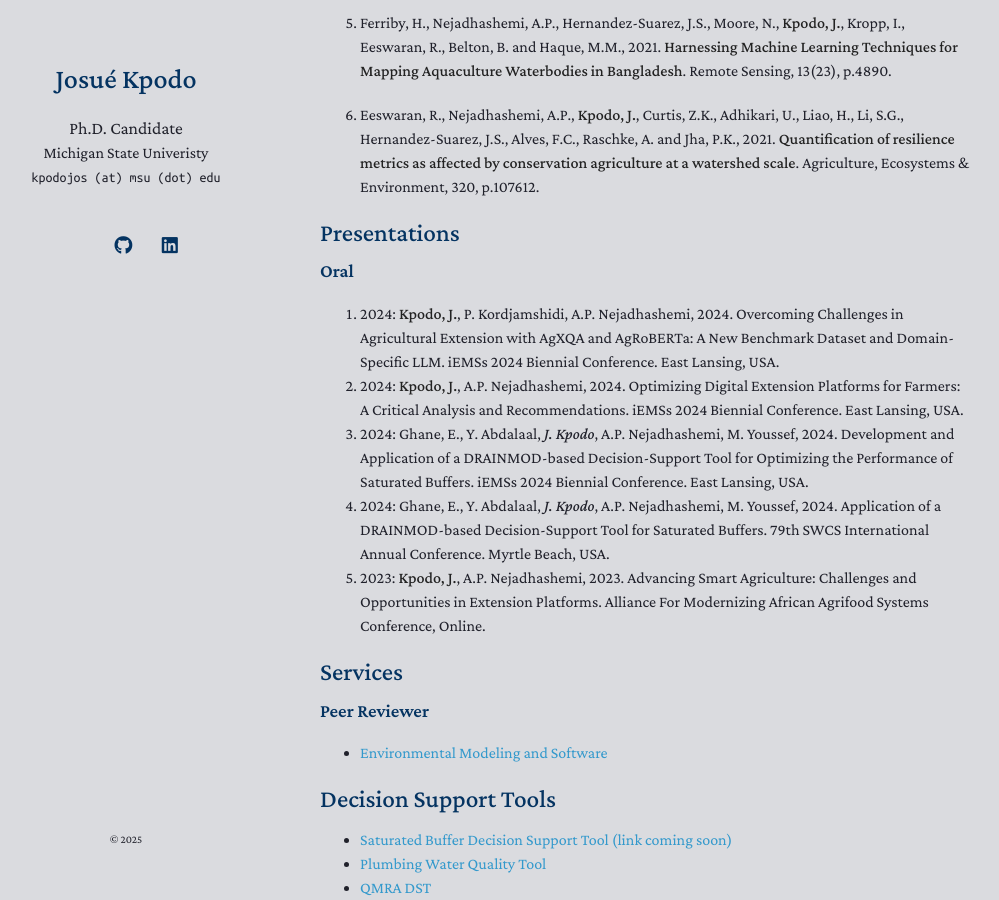
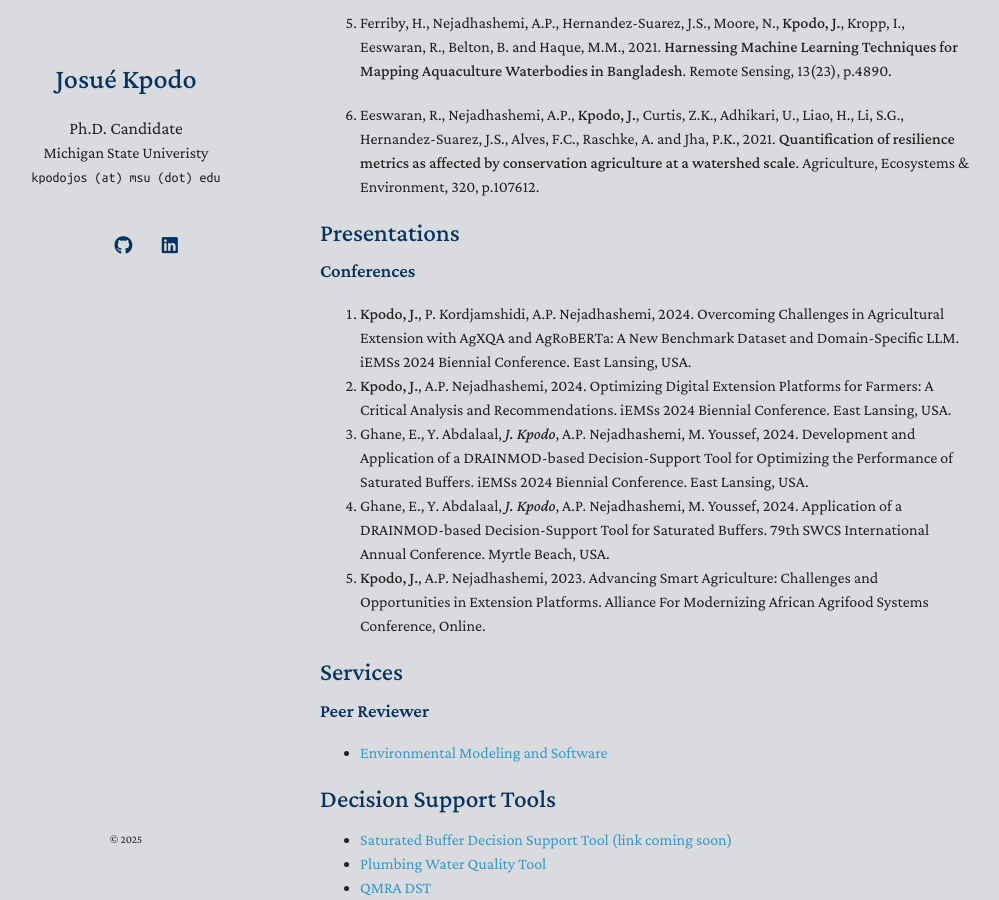
Before and after one commit to eusojk/eusojk.github.io, a Jekyll site: the page built from index.md, in a window 1280 px wide and 900 px high, scrolled down 864 px. Shown: the whole window, without its empty margins (150-1149 px from the left). Built offline with Jekyll 4.4.1, drawn with Linux system fonts in a browser that asks for light colours; nearby versions of some CDN libraries; a style sheet for code colours, icons or effects is not loaded; our own code applies the rules of GitHub Pages for plain Markdown files.

Commit message:
refactor: update section title and format conference presentations

```diff
--- a/index.md
+++ b/index.md
@@ -30,13 +30,13 @@ My primary research is multidisciplinary and lies at the intersection of Natural
 
 ## Presentations
 
-### Oral
+### Conferences
 
-1. 2024: **Kpodo, J.**, P. Kordjamshidi, A.P. Nejadhashemi, 2024. Overcoming Challenges in Agricultural Extension with AgXQA and AgRoBERTa: A New Benchmark Dataset and Domain-Specific LLM. iEMSs 2024 Biennial Conference. East Lansing, USA.
-2. 2024: **Kpodo, J.**, A.P. Nejadhashemi, 2024. Optimizing Digital Extension Platforms for Farmers: A Critical Analysis and Recommendations. iEMSs 2024 Biennial Conference. East Lansing, USA.
-3. 2024: Ghane, E., Y. Abdalaal, *J. Kpodo*, A.P. Nejadhashemi, M. Youssef, 2024. Development and Application of a DRAINMOD-based Decision-Support Tool for Optimizing the Performance of Saturated Buffers. iEMSs 2024 Biennial Conference. East Lansing, USA.
-4. 2024: Ghane, E., Y. Abdalaal, *J. Kpodo*, A.P. Nejadhashemi, M. Youssef, 2024. Application of a DRAINMOD-based Decision-Support Tool for Saturated Buffers. 79th SWCS International Annual Conference. Myrtle Beach, USA.
-5. 2023: **Kpodo, J.**, A.P. Nejadhashemi, 2023. Advancing Smart Agriculture: Challenges and Opportunities in Extension Platforms. Alliance For Modernizing African Agrifood Systems Conference, Online.
+1. **Kpodo, J.**, P. Kordjamshidi, A.P. Nejadhashemi, 2024. Overcoming Challenges in Agricultural Extension with AgXQA and AgRoBERTa: A New Benchmark Dataset and Domain-Specific LLM. iEMSs 2024 Biennial Conference. East Lansing, USA.
+2. **Kpodo, J.**, A.P. Nejadhashemi, 2024. Optimizing Digital Extension Platforms for Farmers: A Critical Analysis and Recommendations. iEMSs 2024 Biennial Conference. East Lansing, USA.
+3. Ghane, E., Y. Abdalaal, *J. Kpodo*, A.P. Nejadhashemi, M. Youssef, 2024. Development and Application of a DRAINMOD-based Decision-Support Tool for Optimizing the Performance of Saturated Buffers. iEMSs 2024 Biennial Conference. East Lansing, USA.
+4. Ghane, E., Y. Abdalaal, *J. Kpodo*, A.P. Nejadhashemi, M. Youssef, 2024. Application of a DRAINMOD-based Decision-Support Tool for Saturated Buffers. 79th SWCS International Annual Conference. Myrtle Beach, USA.
+5. **Kpodo, J.**, A.P. Nejadhashemi, 2023. Advancing Smart Agriculture: Challenges and Opportunities in Extension Platforms. Alliance For Modernizing African Agrifood Systems Conference, Online.
 
 <!--
 ### Poster
```
